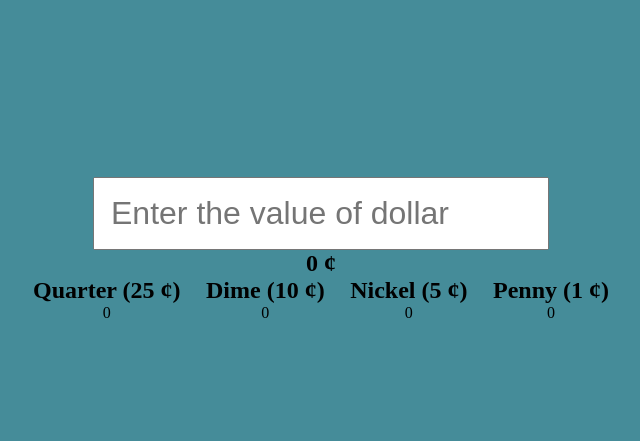
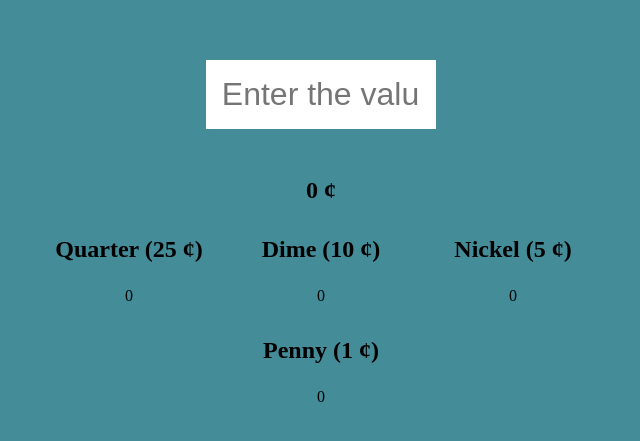
Before and after one commit to andreseichi/dollar-to-cents, a plain HTML site: page index.html in a window 1280 px wide. Shown: the part 151-592 px from the top of the page, without its empty margins (319-959 px from the left). Drawn offline with Linux system fonts and the light colour scheme.

Commit message:
adding styles

```diff
--- a/index.html
+++ b/index.html
@@ -8,7 +8,10 @@
     <title>Converter</title>
   </head>
   <body>
-    <input placeholder="Enter the value of dollar" name="value" />
+    <div class="dollar-container">
+      <!-- <p class="dollar">$</p> -->
+      <input placeholder="Enter the value" name="value" />
+    </div>
     <div class="coins-container">
       <div class="total-cents">
         <h2 class="total-cents-text">0 ¢</h2>
--- a/style.css
+++ b/style.css
@@ -16,8 +16,18 @@ body {
 }
 
 input {
+    border: none;
     padding: 1rem;
     font-size: 2rem;
+    width: 100%;
+}
+
+.dollar-container {
+    width: 20%;
+    display: flex;
+    align-items: center;
+    justify-content: center;
+    margin-bottom: 3rem;
 }
 
 .coins-container {
@@ -25,22 +35,34 @@ input {
     display: flex;
     flex-direction: column;
     align-items: center;
-    justify-content: space-between;
+    justify-content: center;
+}
+
+.total-cents {
+    margin-bottom: 2rem;
 }
 
 .coins {
     width: 50%;
     display: flex;
     align-items: center;
-    justify-content: space-between;
+    justify-content: center;
+    flex-wrap: wrap;
+    text-align: center;
+}
+
+.coins h2 {
+    margin-bottom: 1.5rem;
 }
 
 .quarter,
 .dime,
 .nickel,
 .penny {
+    margin-bottom: 2rem;
     display: flex;
     flex-direction: column;
     align-items: center;
     justify-content: center;
+    flex: 1 1 10rem;
 }
```
